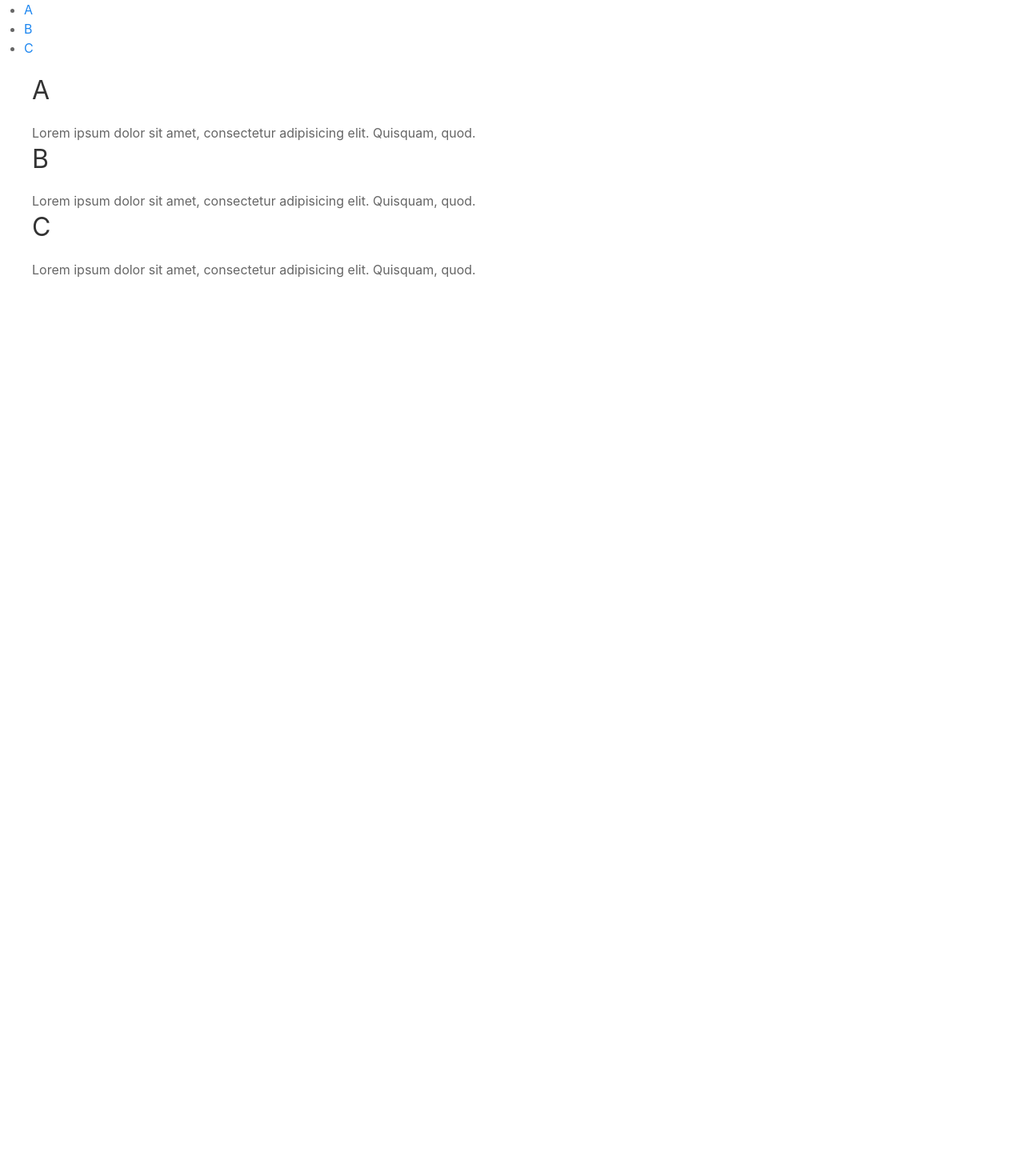
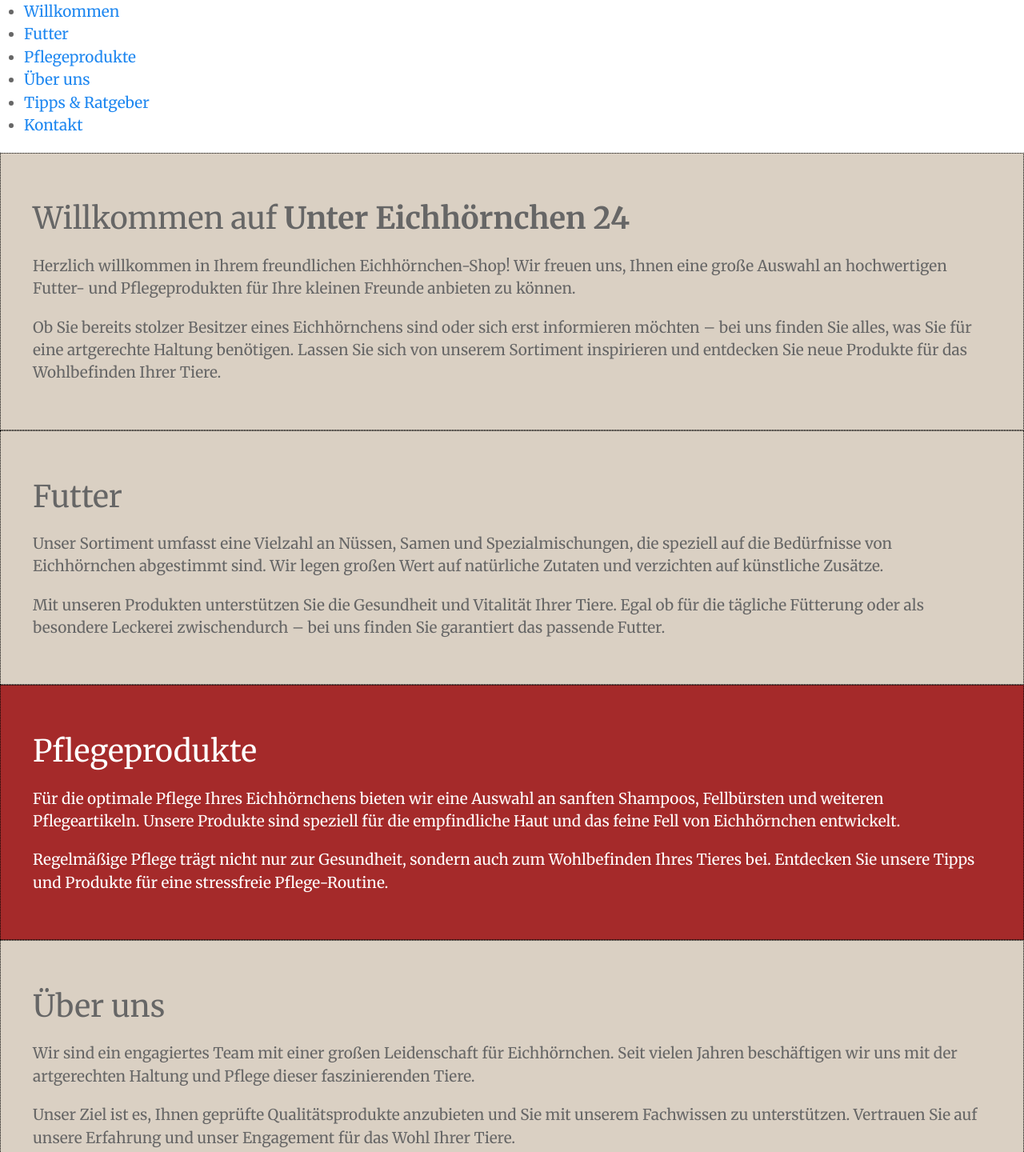
Before and after one commit to hsrm-medialab/hsrm-kimpim-2025ss-0, a plain HTML site: page index.html in a window 1280 px wide. Shown: the top 1440 px of the page at 80% size. Before the commit the page ends 800 px from the top, so only its background shows below. Drawn offline with Linux system fonts and the light colour scheme.

Commit message:
Beispiel-Setup

```diff
--- a/assets/styles.css
+++ b/assets/styles.css
@@ -0,0 +1,43 @@
+@import url('https://fonts.googleapis.com/css2?family=Merriweather:ital,opsz,wght@0,18..144,300..900;1,18..144,300..900&display=swap');
+
+html {
+	font-family: "Merriweather", serif;
+	font-optical-sizing: auto;
+
+	font-size: clamp(14px, 0.7vw + 10px, 40px);
+}
+
+.uk-h1,
+.uk-h2,
+.uk-h3,
+.uk-h4,
+.uk-h5,
+.uk-h6,
+.uk-heading-2xlarge,
+.uk-heading-3xlarge,
+.uk-heading-large,
+.uk-heading-medium,
+.uk-heading-small,
+.uk-heading-xlarge,
+h1,
+h2,
+h3,
+h4,
+h5,
+h6 {
+	font-family: "Merriweather", serif;
+	font-size: 2rem;
+	color: inherit;
+}
+
+main>section {
+	border: 1px dotted #000;
+	padding-block: 3rem;
+
+	background-color: #dad0c3;
+
+	&.bg-dark {
+		background-color: brown;
+		color: #FFF;
+	}
+}
--- a/index.html
+++ b/index.html
@@ -4,7 +4,7 @@
 <head>
 	<meta charset="UTF-8">
 	<meta name="viewport" content="width=device-width, initial-scale=1.0">
-    <title>[WebsiteTitel]</title>
+	<title>Unter Eichhörnchen 24</title>
 
 	<link rel="stylesheet" href="assets/uikit/uikit.min.css" />
 	<link rel="stylesheet" href="assets/styles.css" />
@@ -15,37 +15,84 @@
 	<header>
 		<nav>
 			<ul>
-                <li><a href="#A">A</a></li>
-                <li><a href="#B">B</a></li>
-                <li><a href="#C">C</a></li>
+				<li><a href="#willkommen">Willkommen</a></li>
+				<li><a href="#futter">Futter</a></li>
+				<li><a href="#pflegeprodukte">Pflegeprodukte</a></li>
+				<li><a href="#ueber-uns">Über uns</a></li>
+				<li><a href="#tipps-ratgeber">Tipps & Ratgeber</a></li>
+				<li><a href="#kontakt">Kontakt</a></li>
 			</ul>
 		</nav>
 	</header>
 
 	<main>
 		<section>
-            <div id="A" class="jumpmark"></div>
+			<div id="willkommen" class="jumpmark"></div>
 			<div class="uk-container">
-                <h2>A</h2>
-                <p>Lorem ipsum dolor sit amet, consectetur adipisicing elit. Quisquam, quod.</p>
+				<h2>Willkommen auf <strong>Unter Eichhörnchen 24</strong></h2>
+				<p>Herzlich willkommen in Ihrem freundlichen Eichhörnchen-Shop! Wir freuen uns, Ihnen eine große Auswahl an
+					hochwertigen Futter- und Pflegeprodukten für Ihre kleinen Freunde anbieten zu können.</p>
+				<p>Ob Sie bereits stolzer Besitzer eines Eichhörnchens sind oder sich erst informieren möchten – bei uns finden
+					Sie alles, was Sie für eine artgerechte Haltung benötigen. Lassen Sie sich von unserem Sortiment inspirieren
+					und entdecken Sie neue Produkte für das Wohlbefinden Ihrer Tiere.</p>
 			</div>
 		</section>
 
-
 		<section>
-            <div id="B" class="jumpmark"></div>
+			<div id="futter" class="jumpmark"></div>
 			<div class="uk-container">
-                <h2>B</h2>
-                <p>Lorem ipsum dolor sit amet, consectetur adipisicing elit. Quisquam, quod.</p>
+				<h2>Futter</h2>
+				<p>Unser Sortiment umfasst eine Vielzahl an Nüssen, Samen und Spezialmischungen, die speziell auf die
+					Bedürfnisse von Eichhörnchen abgestimmt sind. Wir legen großen Wert auf natürliche Zutaten und verzichten auf
+					künstliche Zusätze.</p>
+				<p>Mit unseren Produkten unterstützen Sie die Gesundheit und Vitalität Ihrer Tiere. Egal ob für die tägliche
+					Fütterung oder als besondere Leckerei zwischendurch – bei uns finden Sie garantiert das passende Futter.</p>
 			</div>
 		</section>
 
+		<section class="bg-dark">
+			<div id="pflegeprodukte" class="jumpmark"></div>
+			<div class="uk-container">
+				<h2>Pflegeprodukte</h2>
+				<p>Für die optimale Pflege Ihres Eichhörnchens bieten wir eine Auswahl an sanften Shampoos, Fellbürsten und
+					weiteren Pflegeartikeln. Unsere Produkte sind speziell für die empfindliche Haut und das feine Fell von
+					Eichhörnchen entwickelt.</p>
+				<p>Regelmäßige Pflege trägt nicht nur zur Gesundheit, sondern auch zum Wohlbefinden Ihres Tieres bei. Entdecken
+					Sie unsere Tipps und Produkte für eine stressfreie Pflege-Routine.</p>
+			</div>
+		</section>
 
 		<section>
-            <div id="C" class="jumpmark"></div>
+			<div id="ueber-uns" class="jumpmark"></div>
 			<div class="uk-container">
-                <h2>C</h2>
-                <p>Lorem ipsum dolor sit amet, consectetur adipisicing elit. Quisquam, quod.</p>
+				<h2>Über uns</h2>
+				<p>Wir sind ein engagiertes Team mit einer großen Leidenschaft für Eichhörnchen. Seit vielen Jahren beschäftigen
+					wir uns mit der artgerechten Haltung und Pflege dieser faszinierenden Tiere.</p>
+				<p>Unser Ziel ist es, Ihnen geprüfte Qualitätsprodukte anzubieten und Sie mit unserem Fachwissen zu
+					unterstützen. Vertrauen Sie auf unsere Erfahrung und unser Engagement für das Wohl Ihrer Tiere.</p>
+			</div>
+		</section>
+
+		<section class="bg-dark">
+			<div id="tipps-ratgeber" class="jumpmark"></div>
+			<div class="uk-container">
+				<h2>Tipps & Ratgeber</h2>
+				<p>In unserem Ratgeber finden Sie zahlreiche Tipps zur artgerechten Haltung, Fütterung und Pflege von
+					Eichhörnchen. Wir erklären, worauf Sie bei der Auswahl des Futters achten sollten und wie Sie die Umgebung
+					Ihres Tieres optimal gestalten.</p>
+				<p>Außerdem geben wir praktische Hinweise zur Beschäftigung und Gesundheitsvorsorge, damit Ihr Eichhörnchen ein
+					langes und glückliches Leben führen kann.</p>
+			</div>
+		</section>
+
+		<section>
+			<div id="kontakt" class="jumpmark"></div>
+			<div class="uk-container">
+				<h2>Kontakt</h2>
+				<p>Sie haben Fragen zu unseren Produkten oder benötigen eine individuelle Beratung? Kontaktieren Sie uns gerne
+					per E-Mail oder Telefon – unser Team steht Ihnen mit Rat und Tat zur Seite.</p>
+				<p>Wir freuen uns auf Ihre Nachricht und helfen Ihnen gerne weiter, damit Sie und Ihr Eichhörnchen bestens
+					versorgt sind.</p>
 			</div>
 		</section>
 	</main>
```
Lines whose indentation alone changed are shown as unchanged.
